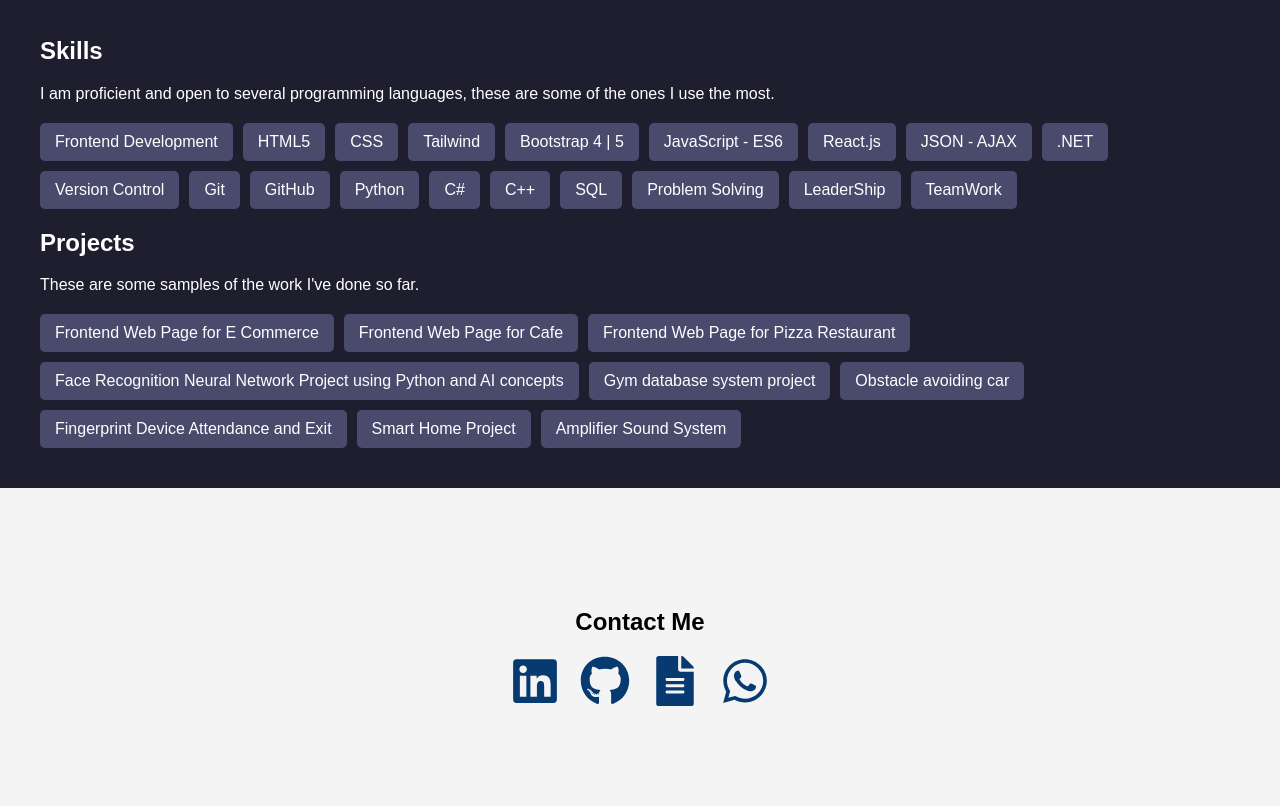
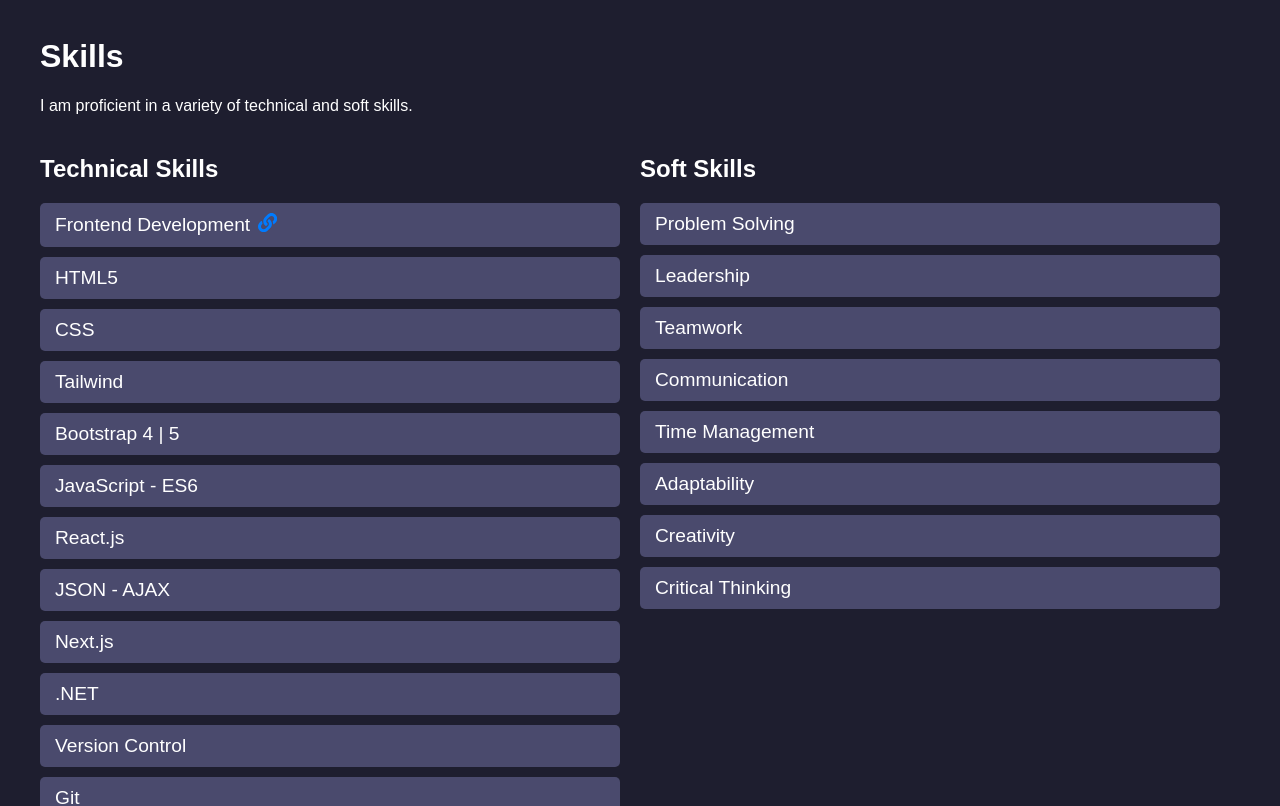
Before and after one commit to youssef-george/Portfolio, a React (Create React App) app: page / in a window 1280 px wide. Shown: the part 1480-2286 px from the top of the page. Built offline with nearby package versions, Linux system fonts and the light colour scheme.

Commit message:
add skills section

```diff
--- a/src/components/About.js
+++ b/src/components/About.js
@@ -16,7 +16,7 @@
           <p>Detail-oriented with a strong emphasis on clean and maintainable code.</p>
           <p>Ability to handle multiple projects, meet deadlines, and adapt to changing priorities.</p>
           <p>Committed to continuous learning and staying up-to-date with industry trends.</p>
-          <a href="https://drive.google.com/file/d/1CCE24-n8vDOUoUJAvtflneEC5T-zUaHZ/view?usp=sharing"
+          <a href="https://drive.google.com/file/d/1shvz-xf0Pj3hbW1hYAfOuPHKvUPpzN_x/view?usp=drive_link"
           className="cv-button" target="_blank" rel="noopener noreferrer">
             Check My CV
           </a>
--- a/src/components/Contact.js
+++ b/src/components/Contact.js
@@ -17,7 +17,7 @@
         </a>
 
         {/*   cv */}
-        <a href="https://drive.google.com/file/d/1CCE24-n8vDOUoUJAvtflneEC5T-zUaHZ/view?usp=sharing" target="_blank" rel="noopener noreferrer">
+        <a href="https://drive.google.com/file/d/1shvz-xf0Pj3hbW1hYAfOuPHKvUPpzN_x/view?usp=drive_link" target="_blank" rel="noopener noreferrer">
           <FaFileAlt size={50} />
         </a>
 
--- a/src/components/Skills.css
+++ b/src/components/Skills.css
@@ -17,3 +17,34 @@
     padding: 10px 15px;
     border-radius: 5px;
 }
+.skills-container {
+    display: flex;
+    justify-content: space-between;
+    margin-bottom: 50px;
+  }
+
+  .skills-column {
+    flex: 1;
+    margin-right: 20px;
+  }
+
+  .skills-column h3 {
+    font-size: 1.5rem;
+    margin-bottom: 20px;
+  }
+
+  .skills-list {
+    display: flex;
+    flex-direction: column;
+    gap: 10px;
+  }
+
+  .skill {
+    font-size: 1.2rem;
+  }
+
+  .projects-list {
+    display: flex;
+    flex-direction: column;
+    gap: 10px;
+  }
--- a/src/components/Skills.js
+++ b/src/components/Skills.js
@@ -1,41 +1,104 @@
 import React from 'react';
 import './Skills.css'; // تأكد من أن المسار صحيح
+import { FaLink } from 'react-icons/fa'; // استيراد أيقونة الرابط من react-icons
 
-const skills = [
-    "Frontend Development","HTML5","CSS","Tailwind","Bootstrap 4 | 5","JavaScript - ES6","React.js","JSON - AJAX",".NET","Version Control","Git", "GitHub","Python","C#","C++","SQL","Problem Solving","LeaderShip","TeamWork"
+const technicalSkills = [
+    { name: "Frontend Development", link: "https://maharatech.gov.eg/mod/customcert/verify_certificate.php?contextid=259520&code=Gek7vD8gKi&qrcode=1" },
+    { name: "HTML5" },
+    { name: "CSS" },
+    { name: "Tailwind" },
+    { name: "Bootstrap 4 | 5" },
+    { name: "JavaScript - ES6" },
+    { name: "React.js" },
+    { name: "JSON - AJAX" },
+    { name: "Next.js" },
+    { name: ".NET" },
+    { name: "Version Control" },
+    { name: "Git" },
+    { name: "GitHub" },
+    { name: "Python" },
+    { name: "C#" },
+    { name: "C++" },
+    { name: "SQL" }
+];
 
+const softSkills = [
+    { name: "Problem Solving" },
+    { name: "Leadership" },
+    { name: "Teamwork" },
+    { name: "Communication" },
+    { name: "Time Management" },
+    { name: "Adaptability" },
+    { name: "Creativity" },        // إضافة Creativity
+    { name: "Critical Thinking" }  // إضافة Critical Thinking
 ];
 
 const Projects = [
-    "Frontend Web Page for E Commerce",
-    "Frontend Web Page for Cafe",
-    "Frontend Web Page for  Pizza Restaurant ",
-    "Face Recognition Neural Network Project using Python and AI concepts",
-    "Gym database system project",
-    "Obstacle avoiding car",
-    "Fingerprint Device Attendance and Exit",
-    "Smart Home Project",
-    "Amplifier Sound System",
+    {
+        name: "Frontend Web Page for Portfolio",
+        link: "https://youssef-george.github.io/Portfolio/"
+    },
+    {
+        name: "Frontend Web Page for E-Commerce",
+        link: "https://youssef-george.github.io/Ecommerce/"
+    },
+    { name: "Frontend Web Page for Cafe" },
+    { name: "Frontend Web Page for Pizza Restaurant" },
+    { name: "Face Recognition Neural Network Project using Python and AI concepts" },
+    { name: "Gym database system project" },
+    { name: "Obstacle avoiding car" },
+    { name: "Fingerprint Device Attendance and Exit" },
+    { name: "Smart Home Project" },
+    { name: "Amplifier Sound System" }
 ];
 
 const Skills = () => {
     return (
-        <div id="skills" className="skills-section"> {/* إضافة الكلاس هنا */}
-            <h2>Skills</h2>
-            <p>I am proficient and open to several programming languages, these are some of the ones I use the most.</p>
-            <div className="skills-list"> {/* إضافة الكلاس هنا */}
-                {skills.map((skill, index) => (
-                    <span key={index} className="skill"> {/* إضافة الكلاس هنا */}
-                        {skill}
-                    </span>
-                ))}
+        <div id="skills" className="skills-section">
+            <h1>Skills</h1>
+            <p>I am proficient in a variety of technical and soft skills.</p>
+            <div className="skills-container">
+                {/* قائمة المهارات التقنية */}
+                <div className="skills-column">
+                    <h3>Technical Skills</h3>
+                    <div className="skills-list">
+                        {technicalSkills.map((skill, index) => (
+                            <span key={index} className="skill" style={{ display: 'flex', alignItems: 'center' }}>
+                                {skill.name}
+                                {skill.link && (
+                                    <a href={skill.link} target="_blank" rel="noopener noreferrer" style={{ marginLeft: '8px', color: '#007bff' }}>
+                                        <FaLink />
+                                    </a>
+                                )}
+                            </span>
+                        ))}
+                    </div>
+                </div>
+
+                {/* قائمة المهارات الشخصية */}
+                <div className="skills-column">
+                    <h3>Soft Skills</h3>
+                    <div className="skills-list">
+                        {softSkills.map((skill, index) => (
+                            <span key={index} className="skill" style={{ display: 'flex', alignItems: 'center' }}>
+                                {skill.name}
+                            </span>
+                        ))}
+                    </div>
+                </div>
             </div>
-            <h2>Projects</h2>
+
+            <h1>Projects</h1>
             <p>These are some samples of the work I've done so far.</p>
-            <div className="projects-list"> {/* إضافة الكلاس هنا */}
+            <div id="projects" className="projects-list">
                 {Projects.map((project, index) => (
-                    <span key={index} className="project"> {/* إضافة الكلاس هنا */}
-                        {project}
+                    <span key={index} className="project" style={{ display: 'flex', alignItems: 'center' }}>
+                        {project.name}
+                        {project.link && (
+                            <a href={project.link} target="_blank" rel="noopener noreferrer" style={{ marginLeft: '8px', color: '#007bff' }}>
+                                <FaLink />
+                            </a>
+                        )}
                     </span>
                 ))}
             </div>
```
